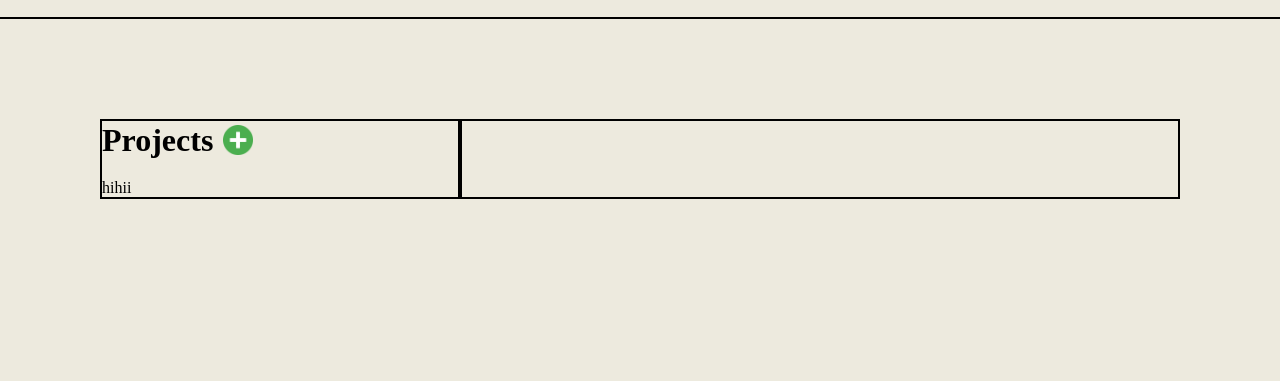
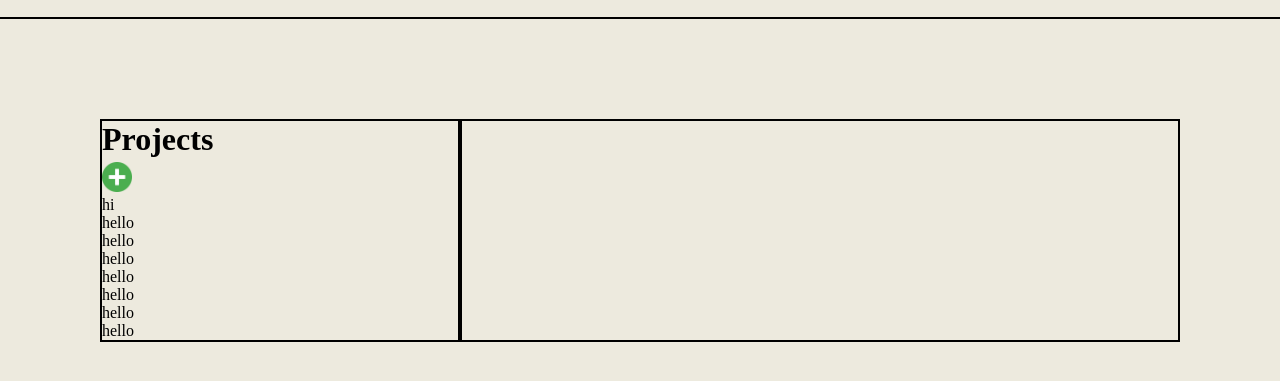
Before and after one commit to tSwizzz/Todo-List-TOP, a website built with webpack: page dist/index.html in a window 1280 px wide. Shown: the part 67-448 px from the top of the page. Built offline with nearby package versions, Linux system fonts and the light colour scheme.

Commit message:
added more content to body

```diff
--- a/dist/index.html
+++ b/dist/index.html
@@ -14,17 +14,26 @@
 
     <div id = "todoContainer">
         <div class = "left">
-            <div class = "projectHeader">
+            <div class = "projectListHeader">
                 <h1>Projects</h1>
                 <div id = "addProjectBtn"><img src = '../src/images/plus.png' class = "plusPic"/></div>
             </div>
             <div class = "projectList">
-                <p>hihii</p>
+                <p>hi</p>
+                <p>hello</p>
+                <p>hello</p>
+                <p>hello</p>
+                <p>hello</p>
+                <p>hello</p>
+                <p>hello</p>
+                <p>hello</p>
             </div>
         </div>
 
         <div class = "right">
+            <div class = "projectDisplayHeader">
 
+            </div>
         </div>
     </div>
 </body>
```
